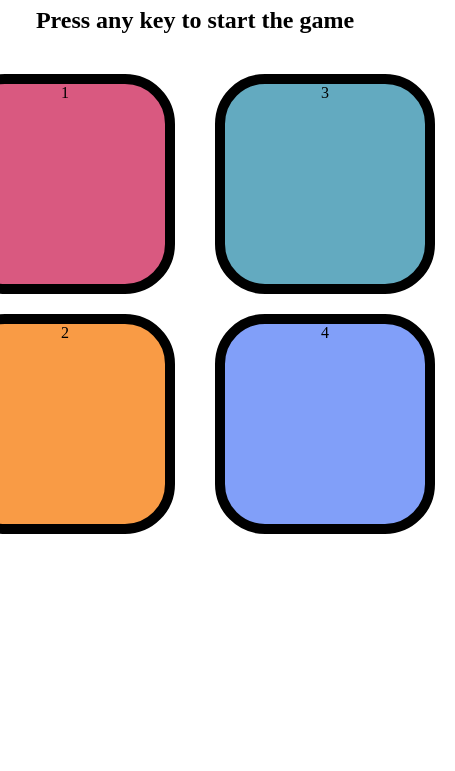
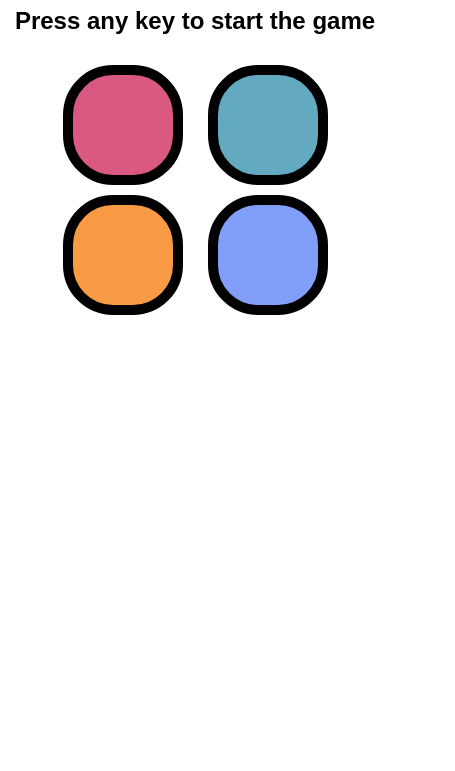
Before and after one commit to Sachin-Dhuriya/Simon-Says-Game, a plain HTML site: page index.html in a window 390 px wide. Shown: the part 73-844 px from the top of the page, 455 px wide, since content can reach past the window. Drawn offline with Linux system fonts and the light colour scheme.

Commit message:
Final changes done Like Responsive and Description

```diff
--- a/index.html
+++ b/index.html
@@ -14,12 +14,12 @@
     <h3></h3>
     <div class="button-container">
         <div class="line-one">
-            <div class="btn red" type="button" id="red">1</div>
-            <div class="btn yellow" type="button" id="yellow">2</div>
+            <div class="btn red" type="button" id="red"></div>
+            <div class="btn yellow" type="button" id="yellow"></div>
         </div>
         <div class="line-two">
-            <div class="btn green" type="button" id="green">3</div>
-            <div class="btn blue" type="button" id="blue">4</div>
+            <div class="btn green" type="button" id="green"></div>
+            <div class="btn blue" type="button" id="blue"></div>
         </div>
 
     </div>
--- a/style.css
+++ b/style.css
@@ -1,32 +1,71 @@
-body{
+body {
     text-align: center;
+    margin: 0;
+    font-family: Arial, sans-serif;
 }
-.button-container{
+
+.button-container {
     display: flex;
+    flex-wrap: wrap;
     justify-content: center;
+    gap: 10px;
 }
-.btn{
+
+.btn {
     border: 10px solid black;
     border-radius: 50px;
     margin: 20px;
     height: 200px;
     width: 200px;
+    font-size: 2rem;
+    display: flex;
+    align-items: center;
+    justify-content: center;
+    color: black;
 }
-.red{
+
+.red {
     background-color: #d95980;
 }
-.green{
+
+.green {
     background-color: #63aac0;
 }
-.yellow{
+
+.yellow {
     background-color: #f99b45;
 }
-.blue{
+
+.blue {
     background-color: #819ff9;
 }
-.flash{
+
+.flash {
     background-color: white;
 }
-.userFlash{
+
+.userFlash {
     background-color: green;
 }
+
+/* Responsive adjustments */
+@media (max-width: 768px) {
+    .btn {
+        height: 150px;
+        width: 150px;
+        font-size: 1.5rem;
+    }
+
+    .button-container {
+        gap: 5px;
+    }
+}
+
+@media (max-width: 480px) {
+    .btn {
+        height: 100px;
+        width: 100px;
+        font-size: 1rem;
+        margin: 10px;
+    }
+}
```
Also changed, not shown: 1 other file.
